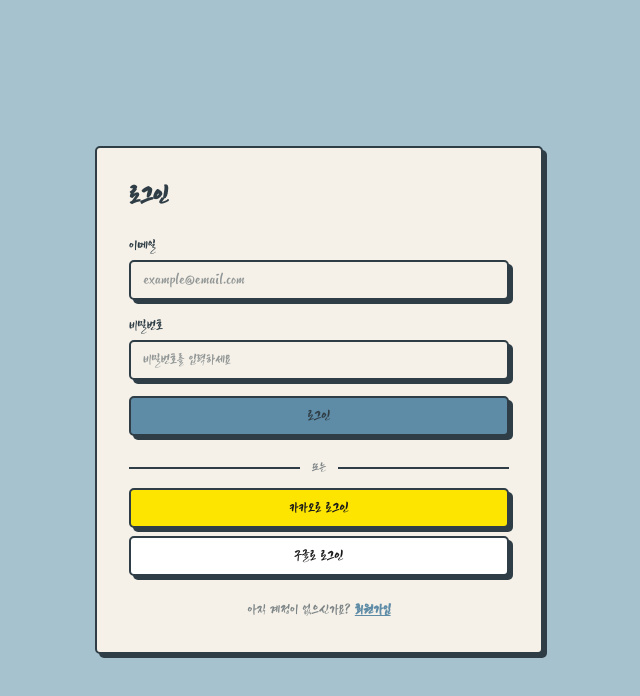
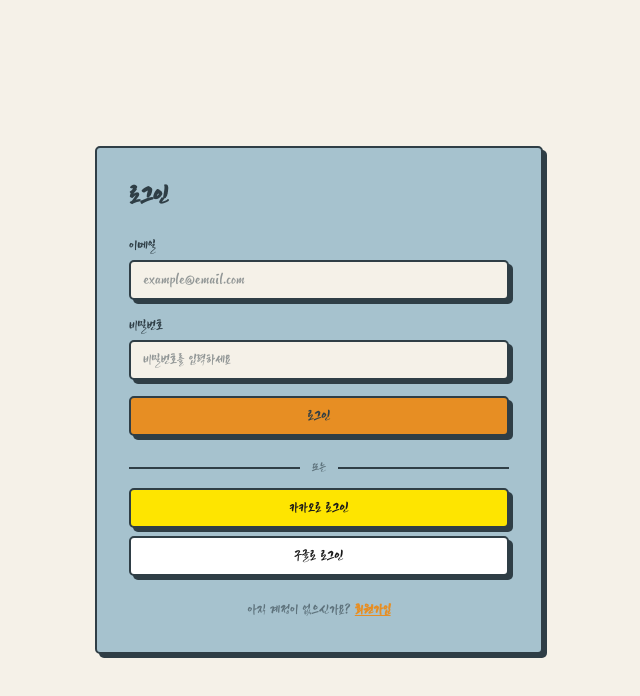
Before and after one commit to zoeyoon90/DayDitto, a Next.js app in the folder apps/web/: page /login in a window 1280 px wide. Shown: the top 696 px of the page, without its empty margins (321-961 px from the left). Built offline with nearby package versions, Linux system fonts and the light colour scheme.

Commit message:
feat: main색상 변경

```diff
--- a/apps/web/src/app/globals.css
+++ b/apps/web/src/app/globals.css
@@ -1,7 +1,7 @@
 @import 'tailwindcss';
 
 :root {
-  --background: #a6c2ce;
+  --background: #f5f1e8;
   --foreground: #2f3e46;
 }
 
@@ -24,8 +24,8 @@ body {
   /* TwoLog 팔레트 A — 평화와 평온 */
   --color-background: #a6c2ce; /* 페이지 배경 */
   --color-card: #f5f1e8; /* 카드/일기장 영역 */
-  --color-main: #5e8ca7; /* 버튼, 강조 요소 */
-  --color-accent: #e78e23; /* CTA, 하이라이트 포인트 */
+  --color-main: #e78e23; /* 버튼, 강조 요소 */
+  --color-accent: #5e8ca7; /* CTA, 하이라이트 포인트 */
   --color-foreground: #2f3e46; /* 기본 텍스트 */
 
 
--- a/apps/web/src/components/NavBar/NavBar.tsx
+++ b/apps/web/src/components/NavBar/NavBar.tsx
@@ -14,10 +14,10 @@ export default function NavBar() {
         <Button asChild className='bg-card h-8 w-16' >
           <Link href="/calender">캘린더</Link>
         </Button>
-        <Button asChild className='bg-accent h-8 w-16'>
+        <Button asChild className='bg-main h-8 w-16'>
           <Link href="/create">일기쓰기</Link>
         </Button>
-        <Button asChild className='bg-main h-8 w-16'>
+        <Button asChild className='bg-accent h-8 w-16'>
           <Link href="/login">로그아웃</Link>
         </Button>
       </div>
--- a/apps/web/src/domain/CreateLog/components/DiaryActionBar.tsx
+++ b/apps/web/src/domain/CreateLog/components/DiaryActionBar.tsx
@@ -21,7 +21,7 @@ export default function DiaryActionBar({
         variant="neutral"
         onClick={onTranslate}
         disabled={isTranslating || isSaving}
-        className="bg-accent border-border text-foreground hover:translate-x-boxShadowX hover:translate-y-boxShadowY hover:shadow-none h-8 w-16"
+        className="bg-main border-border text-foreground hover:translate-x-boxShadowX hover:translate-y-boxShadowY hover:shadow-none h-8 w-16"
       >
         {isTranslating ? '번역 중...' : '번역하기'}
       </Button>
--- a/apps/web/src/domain/Login/LoginContainer.tsx
+++ b/apps/web/src/domain/Login/LoginContainer.tsx
@@ -4,8 +4,8 @@ import SocialLogin from './components/SocialLogin'
 
 export default function LoginContainer() {
   return (
-    <div className="flex min-h-screen items-center justify-center bg-background px-4">
-      <div className="w-full max-w-md rounded-base border-2 border-border bg-card p-8 shadow-shadow">
+    <div className="flex min-h-screen items-center justify-center bg-card px-4">
+      <div className="w-full max-w-md rounded-base border-2 border-border bg-background p-8 shadow-shadow">
         <h1 className="mb-6 text-2xl font-bold text-text">로그인</h1>
         <LoginForm />
         <div className="mt-6">
```
